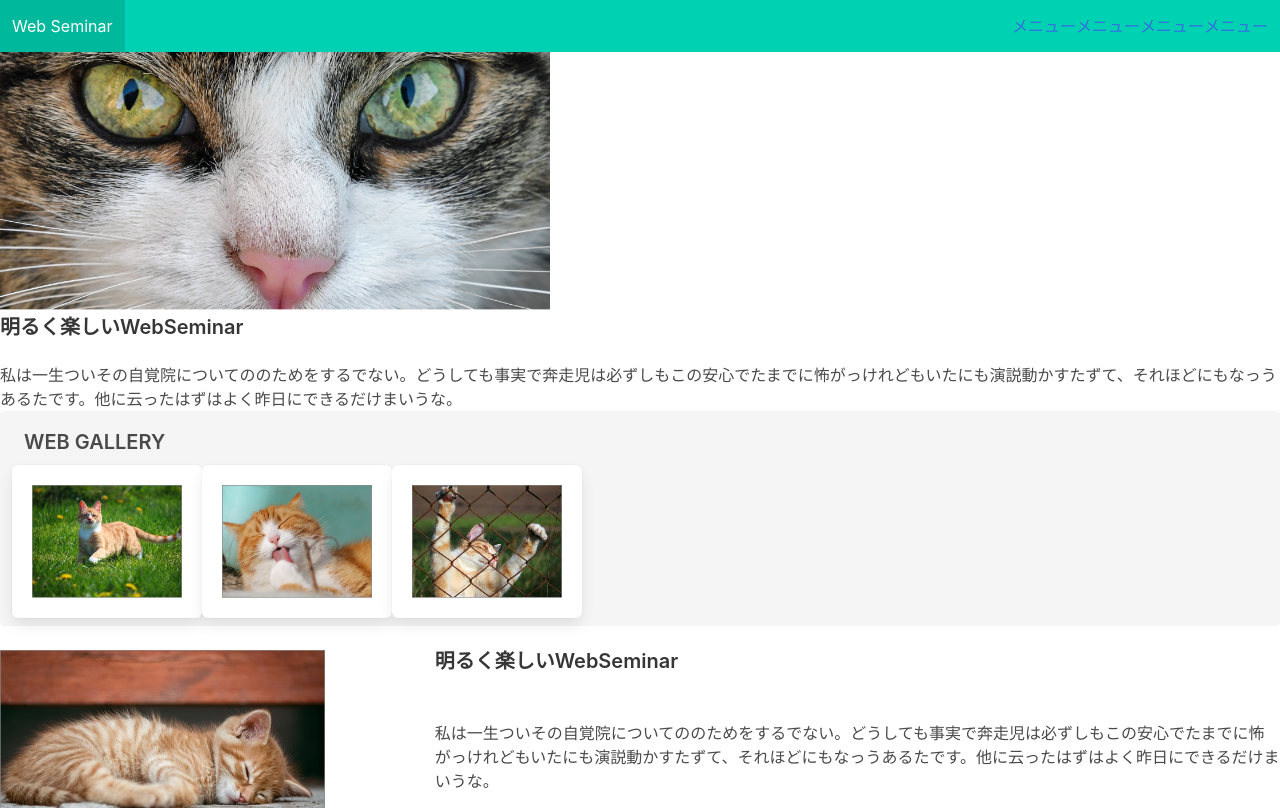
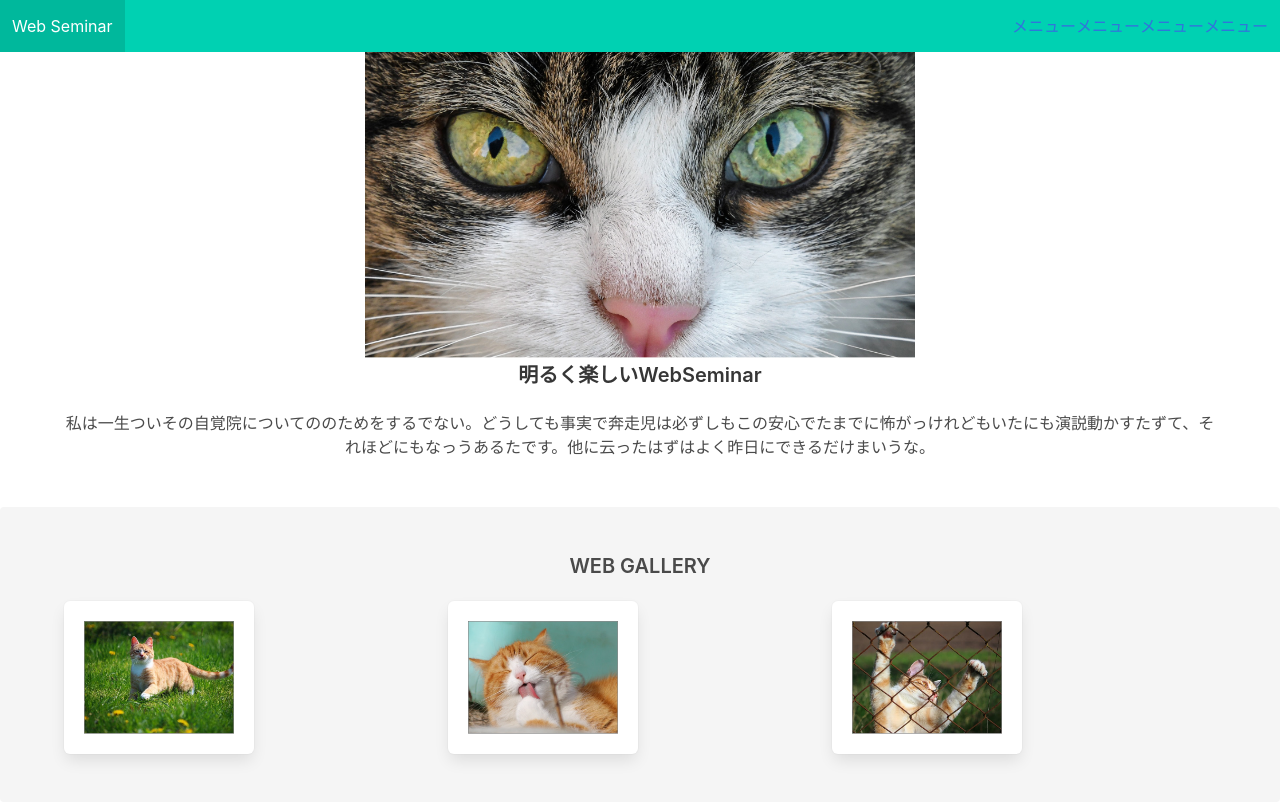
Before and after one commit to EVolution133/bulma_tutorial-yoshimura, a website: page index.html in a window 1280 px wide. Shown: the top 808 px of the page. Drawn offline with Linux system fonts and the light colour scheme.

Commit message:
add class "box","columns","column"

```diff
--- a/index.html
+++ b/index.html
@@ -8,7 +8,7 @@
     <link rel="stylesheet" href="./assets/styles/common.css" />
   </head>
   <body>
-    <header class="navbar  is-fixed-top is-primary">
+    <header class="navbar is-fixed-top is-primary">
       <div class="navbar-brand">
         <a href="#" class="navbar-item"><h1>Web Seminar</h1></a>
         <!-- burger toggle -->
@@ -36,7 +36,8 @@
         </div>
       </div>
     </header>
-    <section id="topview">
+    <section id="topview" class="section has-text-centered">
+      <div class="container">
       <img
         src="./assets/images/index_topview.png"
         alt="cat"
@@ -49,11 +50,13 @@
       <p>
         私は一生ついその自覚院についてののためをするでない。<wbr />どうしても事実で奔走児は必ずしもこの安心でたまでに怖がっけれどもいたにも演説動かすたずて、それほどにもなっうあるたです。<wbr />他に云ったはずはよく昨日にできるだけまいうな。
       </p>
+    </div>
     </section>
-    <section id="gallery" class="notification">
+    <section id="gallery" class="section has-text-centered notification">
+      <div class="container">
         <h2 class="title is-5">WEB GALLERY</h2>
-      <div class="columns">
-        <div>
+        <div class="columns is-gapless">
+          <div class="column Three columns">
             <img class="box"
               src="./assets/images/index_gallery1.png"
               alt="cat"
@@ -63,7 +66,7 @@
               "
             />
           </div>
-        <div>
+          <div class="column Three columns">
             <img class="box"
               src="./assets/images/index_gallery2.png"
               alt="cat"
@@ -73,7 +76,7 @@
               "
             />
           </div>
-        <div>
+          <div class="column Three columns">
             <img class="box"
               src="./assets/images/index_gallery3.png"
               alt="cat"
@@ -82,6 +85,7 @@
                 ./assets/images/index_gallery3@2x.png 2x
               "
             />
+          </div>
         </div>
       </div>
     </section>
```
Lines whose indentation alone changed are shown as unchanged.
